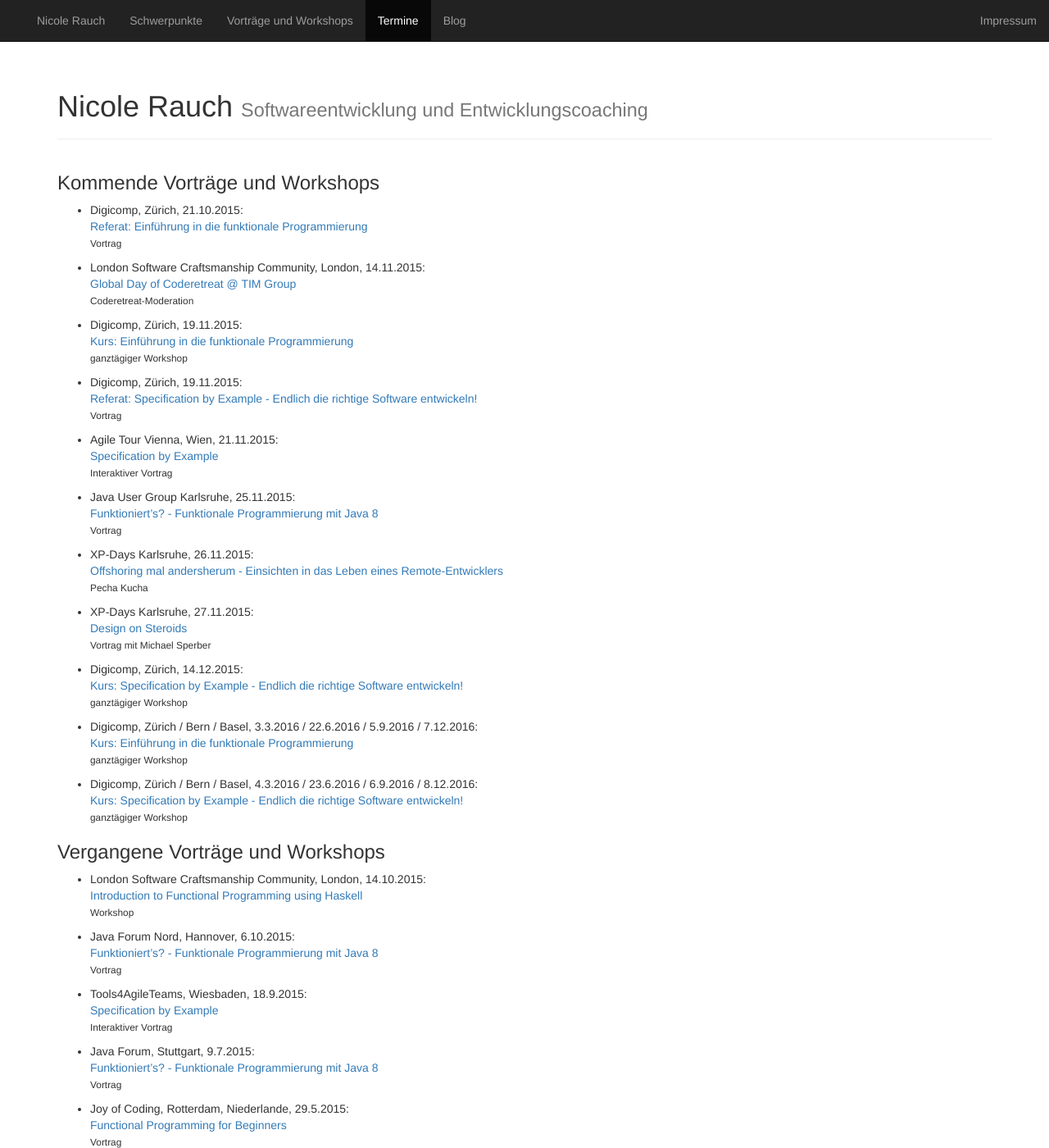
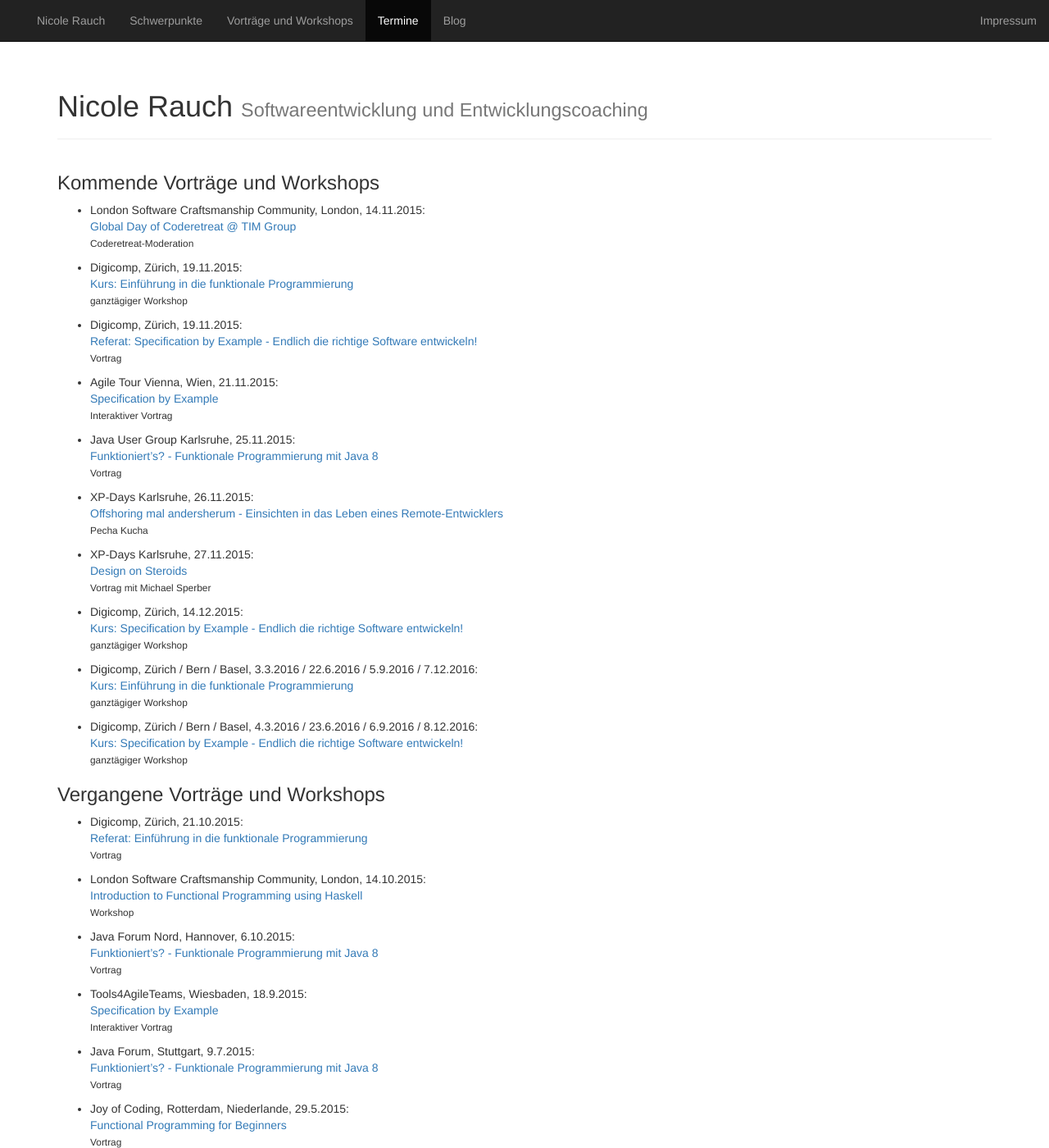
Before and after one commit to NicoleRauch/BusinessWebsite, a Jekyll site: the page built from jekyll/termine.md, in a window 1280 px wide and 1400 px high. Shown: the whole window at 82% size. Built offline with Jekyll 4.4.1, drawn with Linux system fonts in a browser that asks for light colours; nearby versions of some CDN libraries; library files that are not in the unit come from our copies; part of the change alters nothing that is shown.

```diff
--- a/jekyll/termine.md
+++ b/jekyll/termine.md
@@ -3,10 +3,6 @@ layout: default
 ---
 
 ### Kommende Vorträge und Workshops
-
-* Digicomp, Zürich, 21.10.2015:<br>
-  [Referat: Einführung in die funktionale Programmierung](https://www.digicomp.ch/events/softwareentwicklung-events/einfuehrung-in-die-funktionale-programmierung)<br>
-  <small>Vortrag</small>
 
 * London Software Craftsmanship Community, London, 14.11.2015:<br>
   [Global Day of Coderetreat @ TIM Group](http://www.meetup.com/de/london-software-craftsmanship/events/226148908/?eventId=226148908&a=ea1_grp&rv=ea1&_af=event&_af_eid=226148908&chapter_analytics_code=UA-19049790-1&rv=ea1)<br>
@@ -51,6 +47,10 @@ layout: default
 
 
 ### Vergangene Vorträge und Workshops
+
+* Digicomp, Zürich, 21.10.2015:<br>
+  [Referat: Einführung in die funktionale Programmierung](https://www.digicomp.ch/events/softwareentwicklung-events/einfuehrung-in-die-funktionale-programmierung)<br>
+  <small>Vortrag</small>
 
 * London Software Craftsmanship Community, London, 14.10.2015:<br>
   [Introduction to Functional Programming using Haskell](http://www.meetup.com/de/london-software-craftsmanship/events/225943156/?eventId=225943156&rv=co1&chapter_analytics_code=UA-19049790-1&rv=co1)<br>
```
